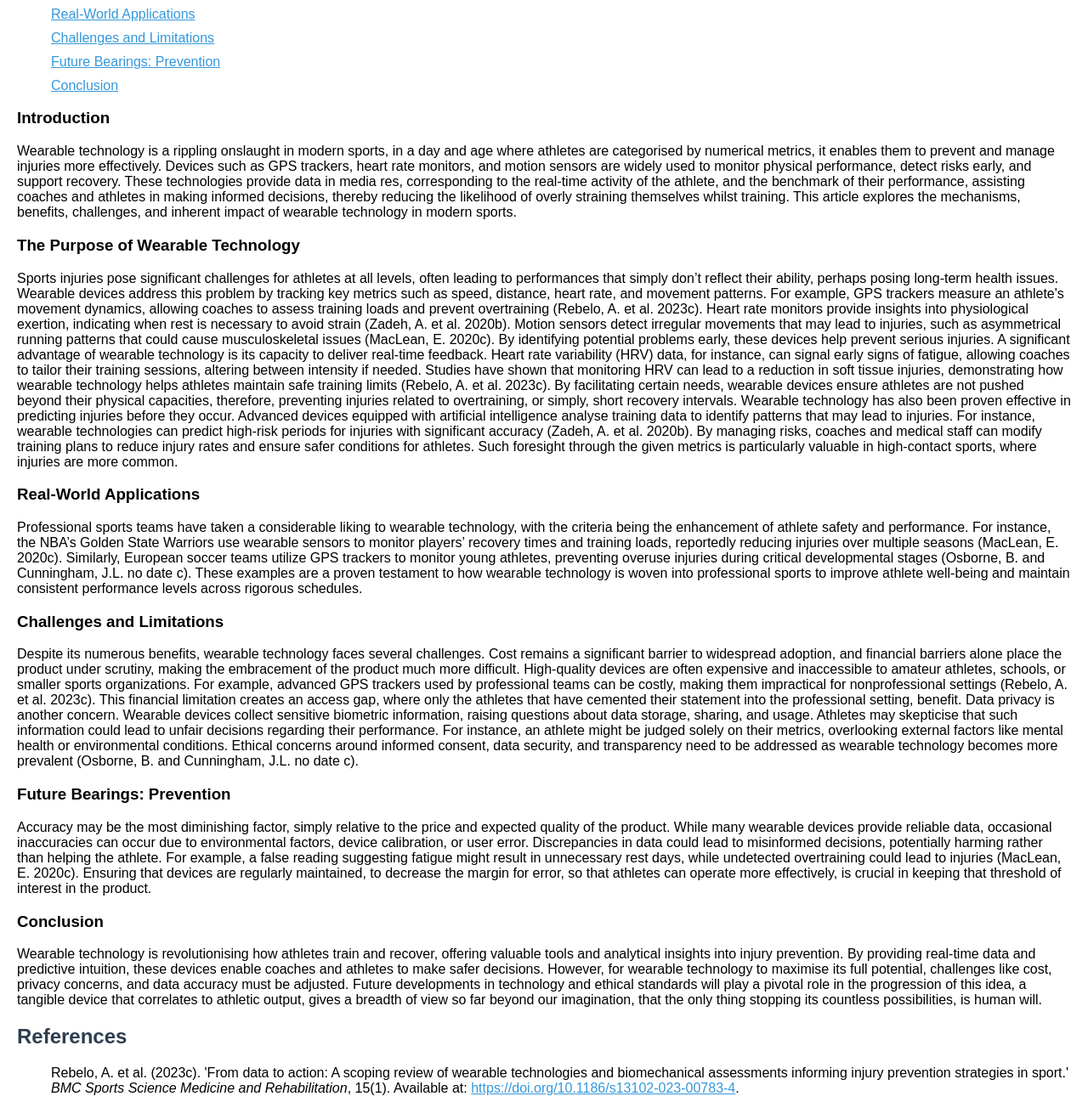
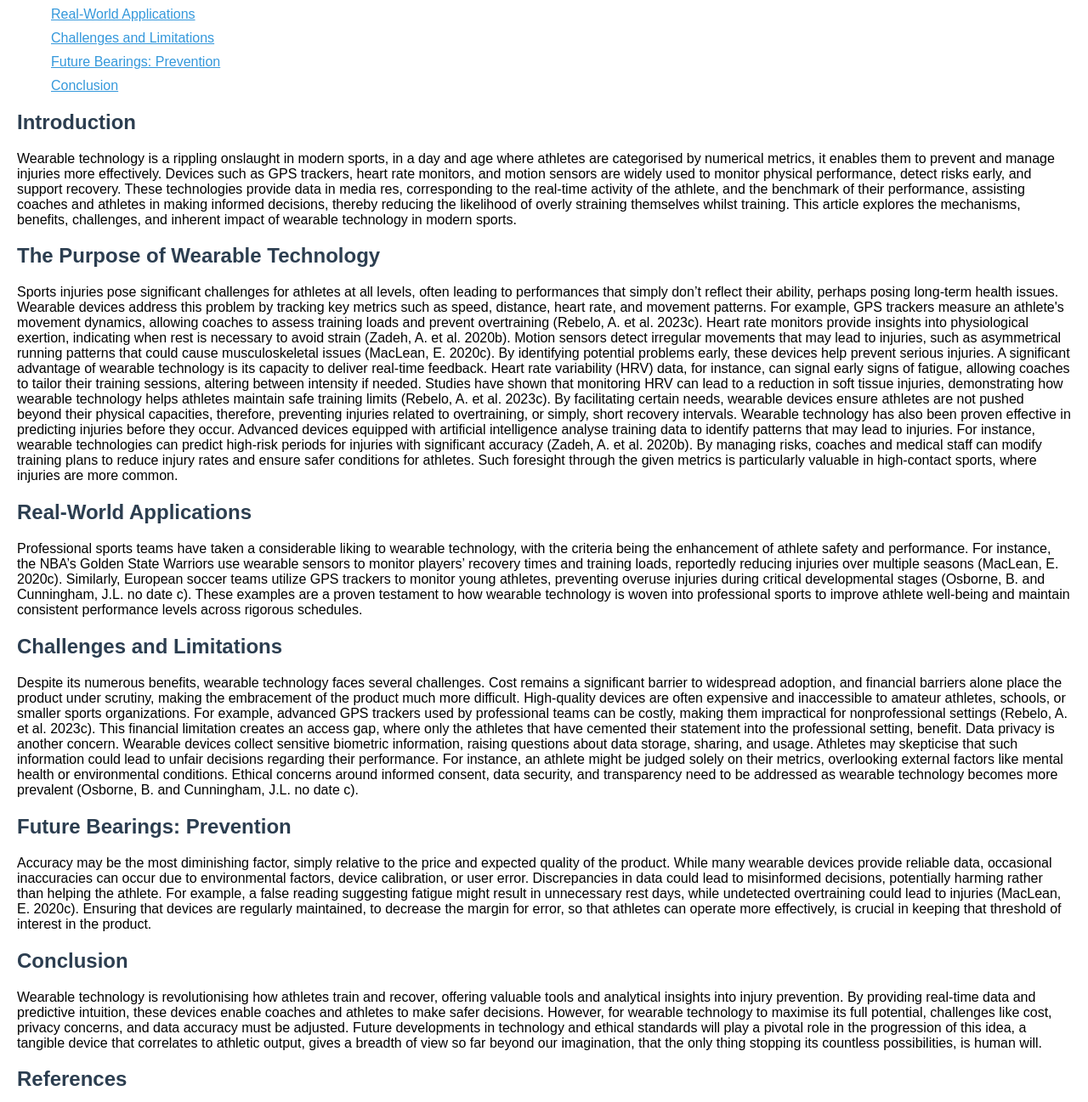
Before and after one commit to FEPSFY6883630/FY6883630, a plain HTML site: page index.html in a window 1280 px wide. Shown: the part 642-1939 px from the top of the page at 85% size. Drawn offline with Linux system fonts and the light colour scheme.

Commit message:
Update index.html

```diff
--- a/index.html
+++ b/index.html
@@ -69,7 +69,7 @@
 
 <!-- Example Sections -->
 <div id="Introduction_InText">
-    <h3>Introduction</h3>
+    <h2>Introduction</h2>
     <p>Wearable technology is a rippling onslaught in modern sports, in a day and age where athletes are
 categorised by numerical metrics, it enables them to prevent and manage injuries more effectively.
 Devices such as GPS trackers, heart rate monitors, and motion sensors are widely used to monitor
@@ -81,7 +81,7 @@ benefits, challenges, and inherent impact of wearable technology in modern sport
 </p>
 </div>
 <div id="Purpose_InText">
-    <h3>The Purpose of Wearable Technology</h3>
+    <h2>The Purpose of Wearable Technology</h2>
     <p>Sports injuries pose significant challenges for athletes at all levels, often leading to performances that
 simply don’t reflect their ability, perhaps posing long-term health issues. Wearable devices address
 this problem by tracking key metrics such as speed, distance, heart rate, and movement patterns. For
@@ -107,7 +107,7 @@ through the given metrics is particularly valuable in high-contact sports, where
 common.</p>
 </div>
 <div id="Applications_InText">
-    <h3>Real-World Applications</h3>
+    <h2>Real-World Applications</h2>
     <p>Professional sports teams have taken a considerable liking to wearable technology, with the criteria
 being the enhancement of athlete safety and performance. For instance, the NBA’s Golden State
 Warriors use wearable sensors to monitor players’ recovery times and training loads, reportedly
@@ -118,7 +118,7 @@ testament to how wearable technology is woven into professional sports to improv
 and maintain consistent performance levels across rigorous schedules.</p>
 </div>
 <div id="Challenges_InText">
-    <h3>Challenges and Limitations</h3>
+    <h2>Challenges and Limitations</h2>
     <p>Despite its numerous benefits, wearable technology faces several challenges. Cost remains a
 significant barrier to widespread adoption, and financial barriers alone place the product under
 scrutiny, making the embracement of the product much more difficult. High-quality devices are often
@@ -133,7 +133,7 @@ concerns around informed consent, data security, and transparency need to be add
 technology becomes more prevalent (Osborne, B. and Cunningham, J.L. no date c).</p>
 </div>
 <div id="Future_InText">
-    <h3>Future Bearings: Prevention</h3>
+    <h2>Future Bearings: Prevention</h2>
     <p>Accuracy may be the most diminishing factor, simply relative to the price and expected quality of the
 product. While many wearable devices provide reliable data, occasional inaccuracies can occur due to
 environmental factors, device calibration, or user error. Discrepancies in data could lead to
@@ -145,7 +145,7 @@ interest in the product.
 </p>
 </div>
 <div id="Conclusion_InText">
-    <h3>Conclusion</h3>
+    <h2>Conclusion</h2>
     <p>Wearable technology is revolutionising how athletes train and recover, offering valuable tools and
 analytical insights into injury prevention. By providing real-time data and predictive intuition, these
 devices enable coaches and athletes to make safer decisions. However, for wearable technology to
```
